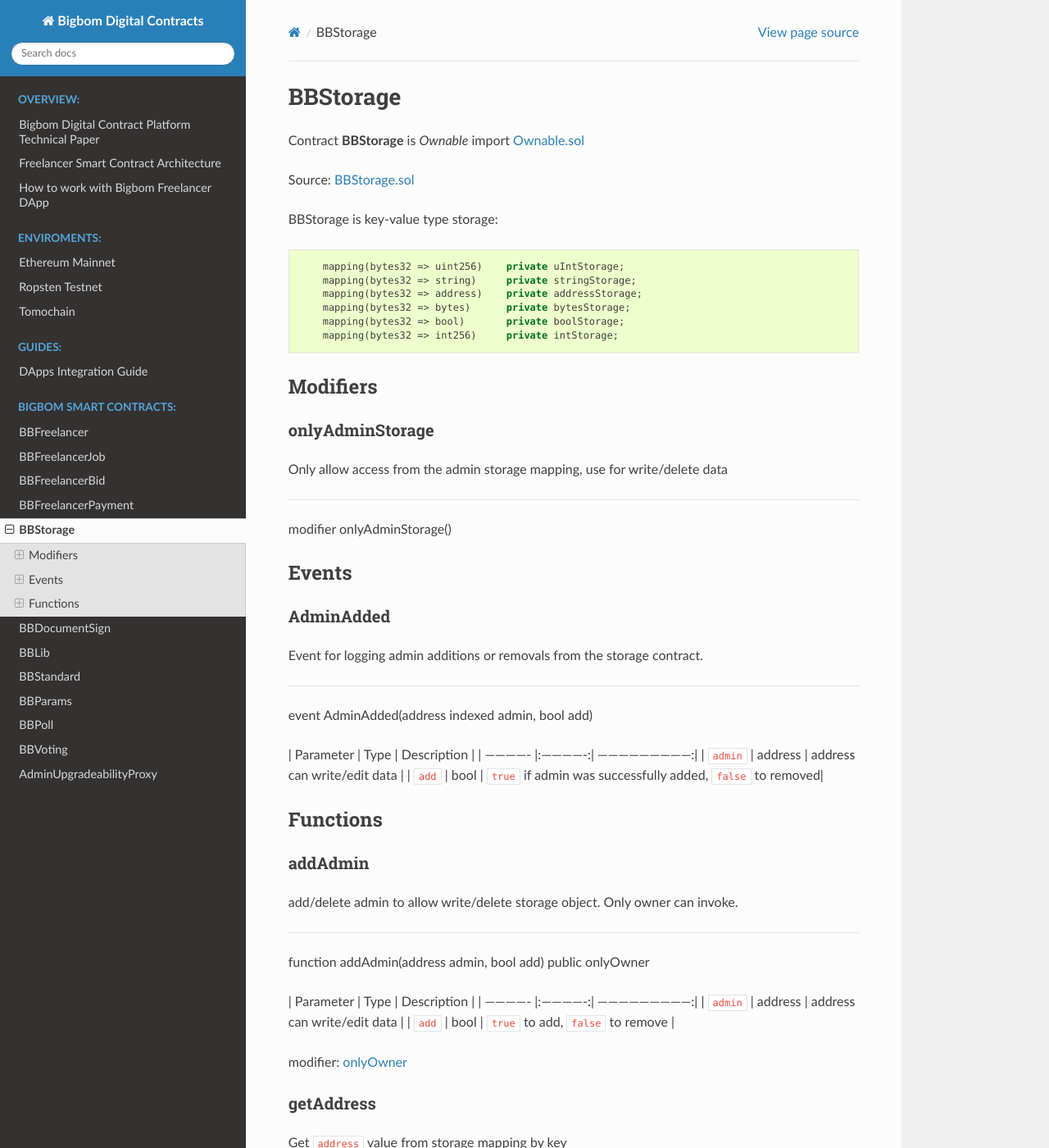
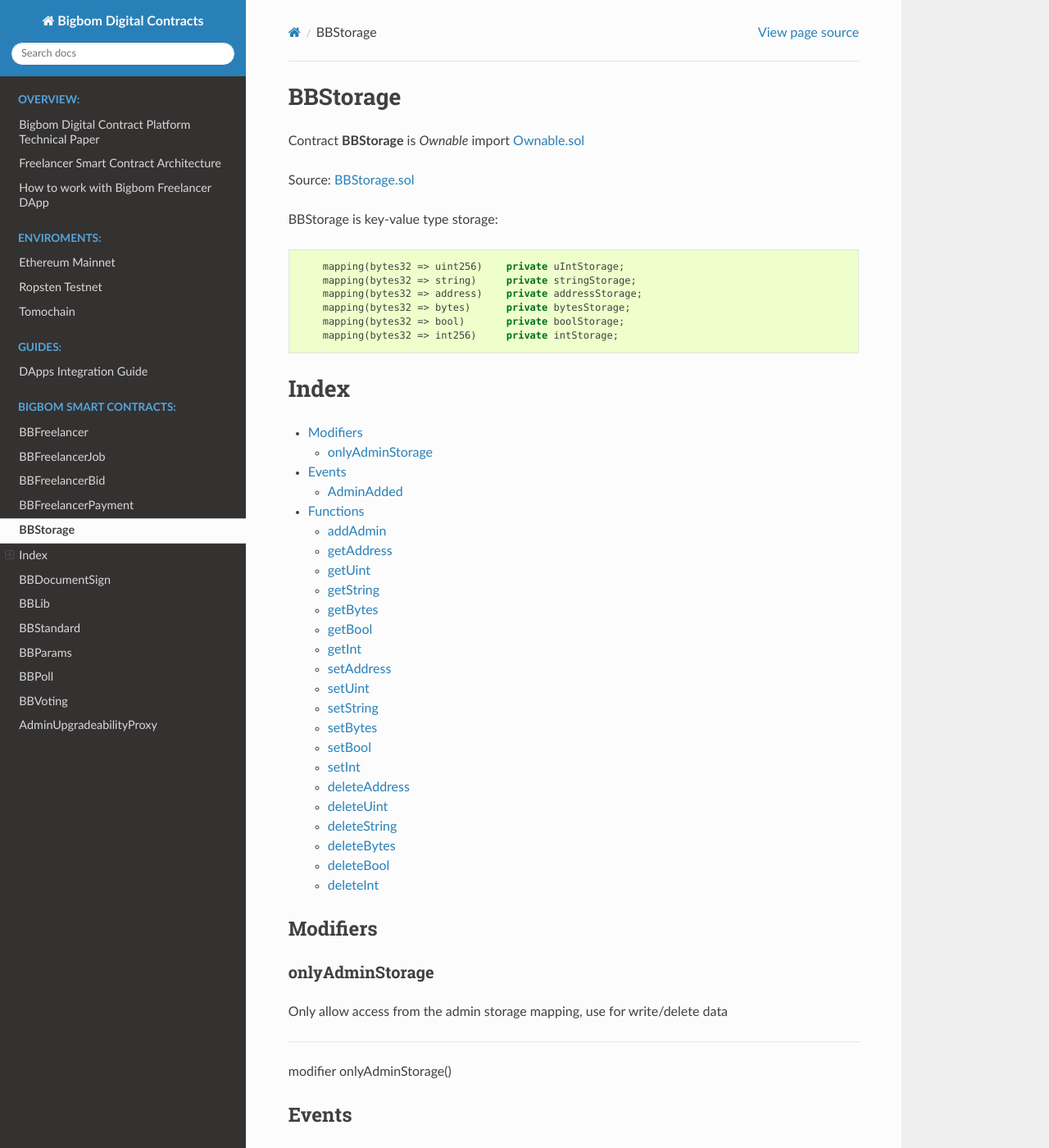
Before and after one commit to bigbomio/digital-contracts, a Sphinx documentation site: the page built from docs/contracts/BBStorage.md, in a window 1280 px wide and 1400 px high. Shown: the whole window at 82% size. Built offline with Sphinx 7.4.7 and the Read the Docs theme 2.0.0, drawn with Linux system fonts in a browser that asks for light colours.

Commit message:
add toc to doc

````diff
--- a/docs/contracts/BBStorage.md
+++ b/docs/contracts/BBStorage.md
@@ -14,6 +14,34 @@
     mapping(bytes32 => bool)       private boolStorage;
     mapping(bytes32 => int256)     private intStorage;
 ```
+
+Index
+=================
+  * [Modifiers](#modifiers)
+     * [onlyAdminStorage](#onlyadminstorage)
+  * [Events](#events)
+     * [AdminAdded](#adminadded)
+  * [Functions](#functions)
+     * [addAdmin](#addadmin)
+     * [getAddress](#getaddress)
+     * [getUint](#getuint)
+     * [getString](#getstring)
+     * [getBytes](#getbytes)
+     * [getBool](#getbool)
+     * [getInt](#getint)
+     * [setAddress](#setaddress)
+     * [setUint](#setuint)
+     * [setString](#setstring)
+     * [setBytes](#setbytes)
+     * [setBool](#setbool)
+     * [setInt](#setint)
+     * [deleteAddress](#deleteaddress)
+     * [deleteUint](#deleteuint)
+     * [deleteString](#deletestring)
+     * [deleteBytes](#deletebytes)
+     * [deleteBool](#deletebool)
+     * [deleteInt](#deleteint)
+
 
 ## Modifiers
 
````
